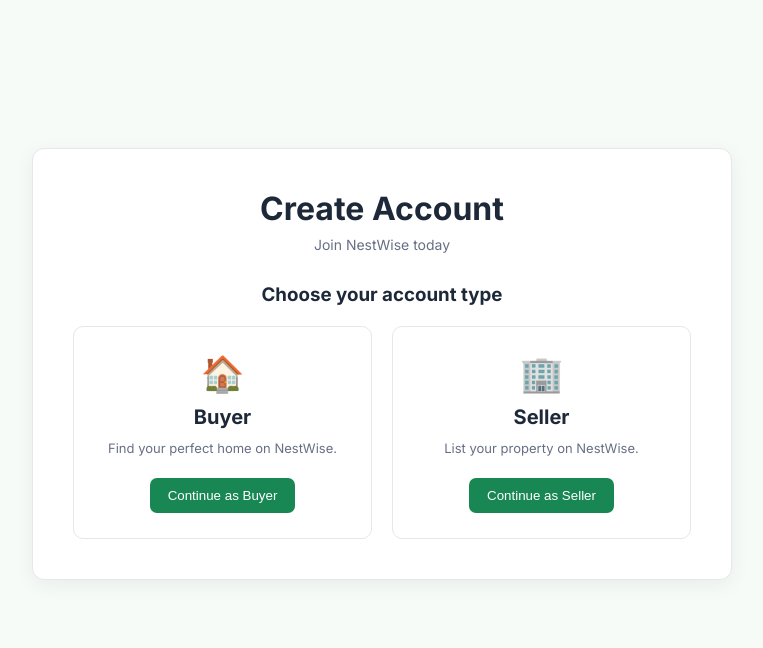
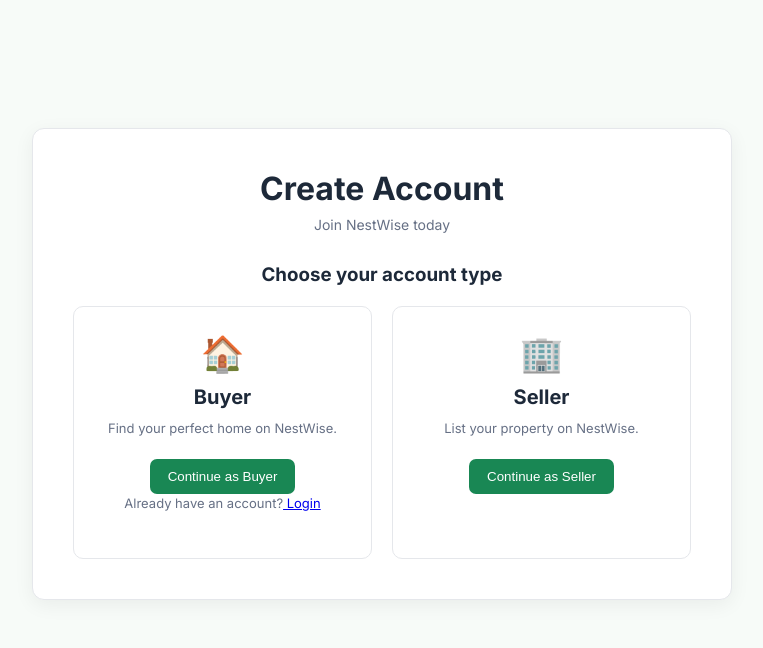
Before and after one commit to gargvanshika466-gif/NestWise-react, a React (Vite) app: page /signup in a window 1280 px wide. Shown: the top 648 px of the page, without its empty margins (258-1021 px from the left). Built offline with nearby package versions, Linux system fonts and the light colour scheme.

Commit message:
Save frontend shanaya changes

```diff
--- a/src/App.jsx
+++ b/src/App.jsx
@@ -2,7 +2,7 @@ import { BrowserRouter, Routes, Route } from "react-router-dom";
 
 import Home from "./pages/Home";
 import Login from "./pages/Login";
-import Signup from "./pages/Signup";
+import Signup from "./pages/signup";
 import BuyerPage from "./pages/BuyerPage";
 import SellerPage from "./pages/SellerPage";
 import ListProperty from "./pages/ListProperty";
--- a/src/components/Navbar.jsx
+++ b/src/components/Navbar.jsx
@@ -1,4 +1,5 @@
 import React from "react";
+import { Link } from "react-router-dom";
 
 function Navbar() {
   return (
@@ -15,8 +16,12 @@ function Navbar() {
       </div>
 
       <div className="nav-buttons">
-        <button className="login-btn">Login</button>
-        <button className="signup-btn">Sign Up</button>
+        <Link to="/login" className="login-btn">
+          Login
+        </Link>
+        <Link to="/signup" className="signup-btn">
+          Sign Up
+        </Link>
       </div>
 
     </nav>
--- a/src/pages/ListProperty.jsx
+++ b/src/pages/ListProperty.jsx
@@ -1,7 +1,9 @@
 import { useState } from "react";
+import { useNavigate } from "react-router-dom";
 
 function ListProperty() {
     const [step, setStep] = useState(1);
+    const navigate = useNavigate();
 
     const handleNext = () => {
         setStep(step + 1);
@@ -193,7 +195,7 @@ function ListProperty() {
                         View My Listing
                     </button>
 
-                    <button>
+                    <button onClick={() => navigate("/")}>
                         Go to Dashboard
                     </button>
 
--- a/src/pages/login.jsx
+++ b/src/pages/login.jsx
@@ -1,3 +1,5 @@
+import { Link } from "react-router-dom";
+
 function Login() {
   return (
     <div className="login-page">
@@ -32,7 +34,7 @@ function Login() {
 
         <p className="signup-text">
           Don't have an account?
-          <span> Sign Up</span>
+        <Link to="/signup"> Sign Up</Link>
         </p>
 
       </div>
--- a/src/pages/signup.jsx
+++ b/src/pages/signup.jsx
@@ -1,4 +1,5 @@
 import { useState } from 'react'
+import { Link } from 'react-router-dom'
 
 function Signup() {
 
@@ -32,6 +33,11 @@ function Signup() {
             <button onClick={() => setRole('buyer')}>
               Continue as Buyer
             </button>
+
+            <p className="login-text">
+              Already have an account?
+              <Link to="/login"> Login</Link>
+            </p>
 
           </div>
 
```
